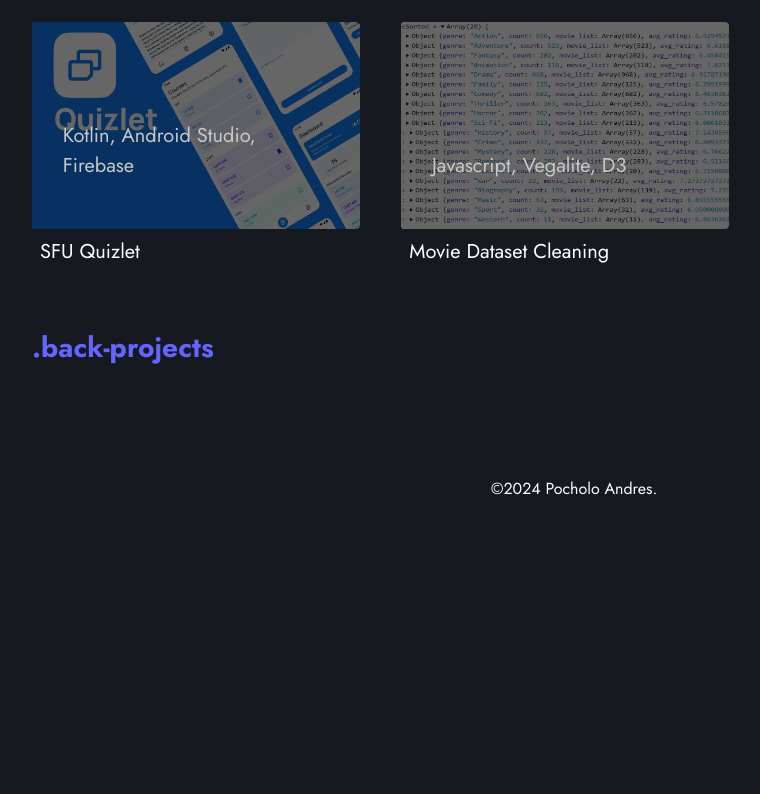
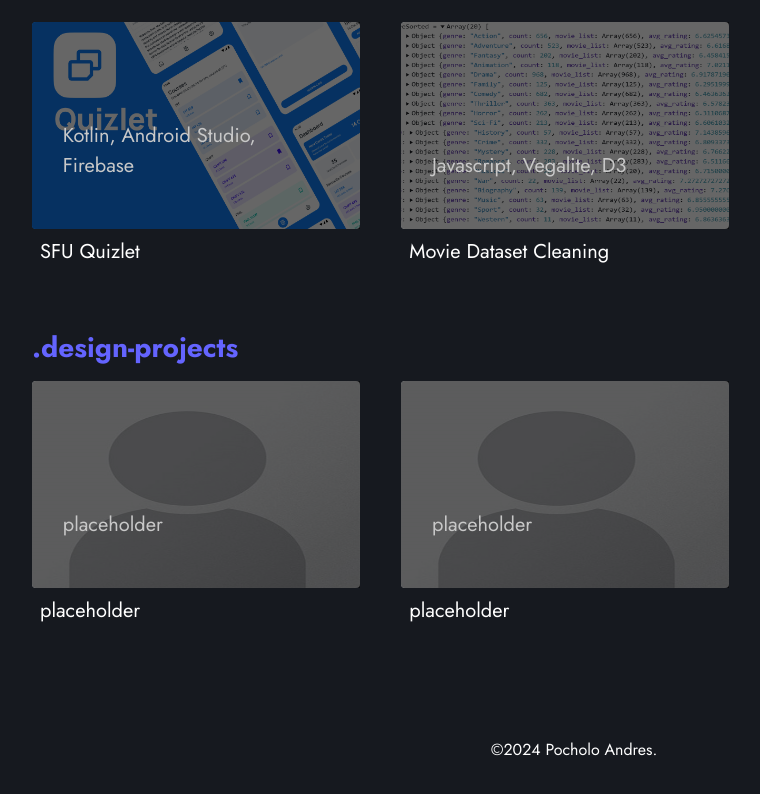
Before and after one commit to sleepsim/portfolio, a React (Vite) app: page / in a window 1280 px wide. Shown: the part 1035-1829 px from the top of the page, without its empty margins (66-826 px from the left). Before the commit the page ends 1616 px from the top, so only its background shows below. Built offline with nearby package versions, Linux system fonts and the light colour scheme; a web font is replaced by a local one.

Commit message:
added placeholders

```diff
--- a/src/components/pages/Home.tsx
+++ b/src/components/pages/Home.tsx
@@ -7,7 +7,7 @@
       <Jumbotron />
       <section id="projects">
         <TileContainer category="code" />
-        <TileContainer category="back" />
+        <TileContainer category="design" />
       </section>
     </>
   );
--- a/src/components/pages/Projects.tsx
+++ b/src/components/pages/Projects.tsx
@@ -37,9 +37,7 @@
           <div className="col-6 py-4">
             {/* <h1 className="fw-bold text-orange">{project.title}</h1> */}
             <h2 className="fw-bold">Overview</h2>
-            <p>
-              <span className="fw-bold">Team:</span> Solo
-            </p>
+            <p>{/* <span className="fw-bold">Team:</span> Solo */}</p>
             <p>
               <span className="fw-bold">Languages: </span>
               {project.lang}
--- a/src/data/projects.json
+++ b/src/data/projects.json
@@ -60,24 +60,24 @@
     "featured": false
   },
   {
-    "id": "quizlet6",
-    "title": "design2",
-    "lang": "Kotlin + Java",
-    "description": "This is the description of project 3.",
-    "image": "quizlet.png",
-    "github": "https://github.com/user/project3",
+    "id": "placehold",
+    "title": "placeholder",
+    "lang": "placeholder",
+    "description": "placeholder.",
+    "image": "placeholder.jpg",
+    "github": "https://github.com/sleepsim",
     "youtube": "",
     "category": "design",
     "overview": "test",
     "featured": true
   },
   {
-    "id": "quizlet7",
-    "title": "design2",
-    "lang": "Kotlin + Java",
-    "description": "This is the description of project 3.",
-    "image": "quizlet.png",
-    "github": "https://github.com/user/project3",
+    "id": "placehold2",
+    "title": "placeholder",
+    "lang": "placeholder",
+    "description": "placeholder.",
+    "image": "placeholder.jpg",
+    "github": "https://github.com/sleepsim",
     "youtube": "",
     "category": "design",
     "overview": "test",
```
Also changed, not shown: src/assets/placeholder.jpg (added).
